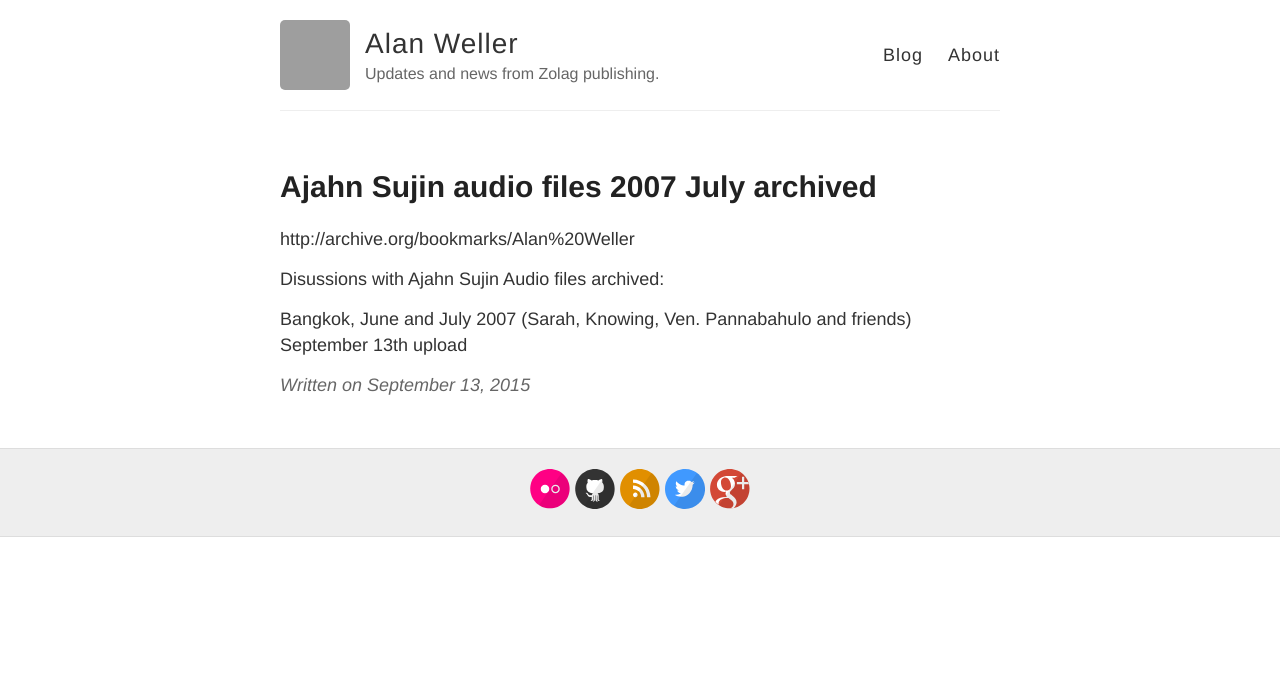
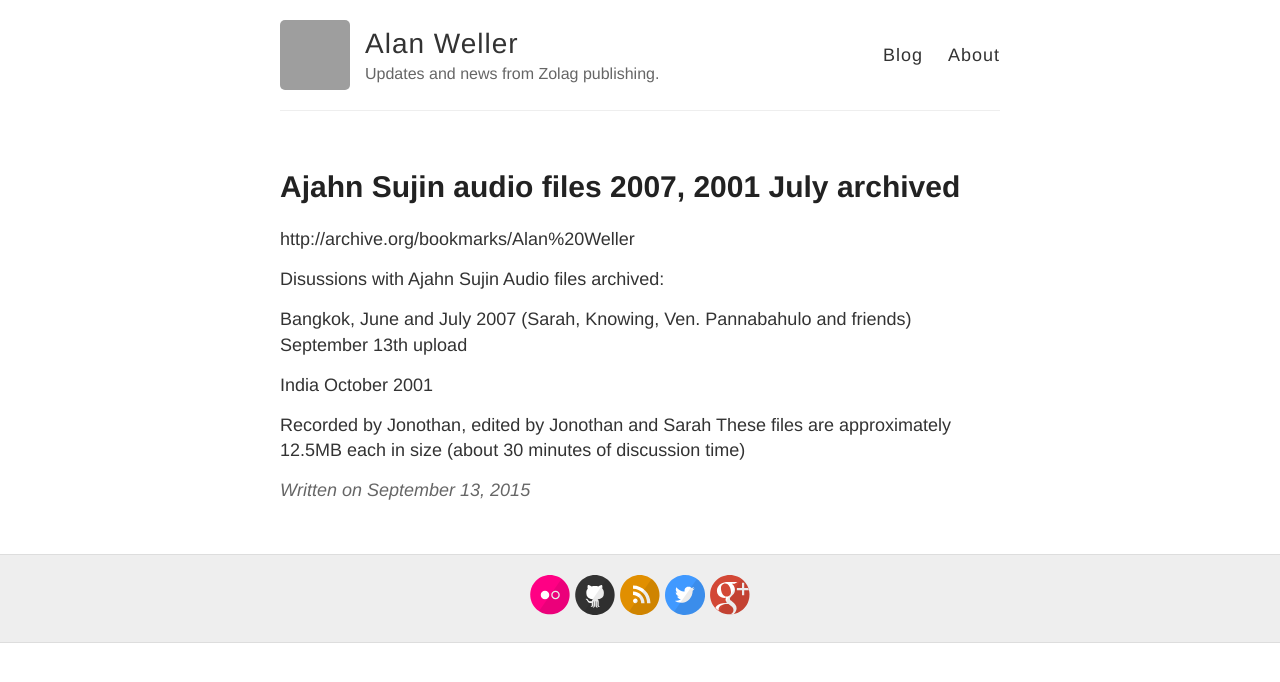
Before and after one commit to alwell/alwell.github.io, a Jekyll site: the page built from _posts/2015-09-13-Audio archive.md, in a window 1280 px wide. Shown: the top 682 px of the page. Built offline with Jekyll 4.4.1, drawn with Linux system fonts in a browser that asks for light colours; Markdown is read by kramdown in place of the engine named in the settings; comment, search, counter and statistics services are not loaded; grey boxes are pictures that could not be loaded.

Commit message:
Update 2015-09-13-Audio archive.md

```diff
--- a/_posts/2015-09-13-Audio archive.md
+++ b/_posts/2015-09-13-Audio archive.md
@@ -1,6 +1,6 @@
 ---
 layout: post
-title:  "Ajahn Sujin audio files 2007 July archived"
+title:  "Ajahn Sujin audio files 2007, 2001 July archived"
 ---
 http://archive.org/bookmarks/Alan%20Weller
 
@@ -8,3 +8,8 @@ Disussions with Ajahn Sujin Audio files archived:
 
 Bangkok, June and July 2007 (Sarah, Knowing, Ven. Pannabahulo and friends)
 September 13th upload
+
+India October 2001
+
+Recorded by Jonothan, edited by Jonothan and Sarah
+These files are approximately 12.5MB each in size (about 30 minutes of discussion time)
```
